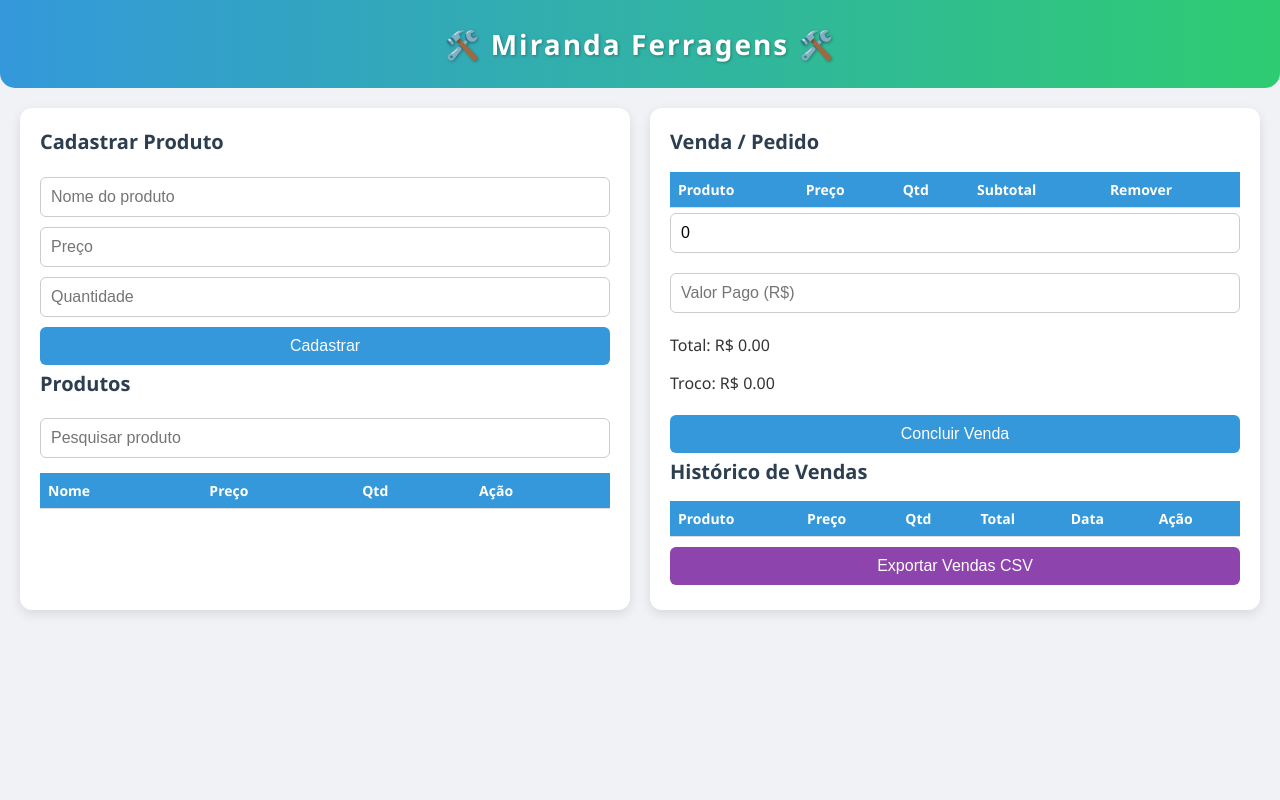
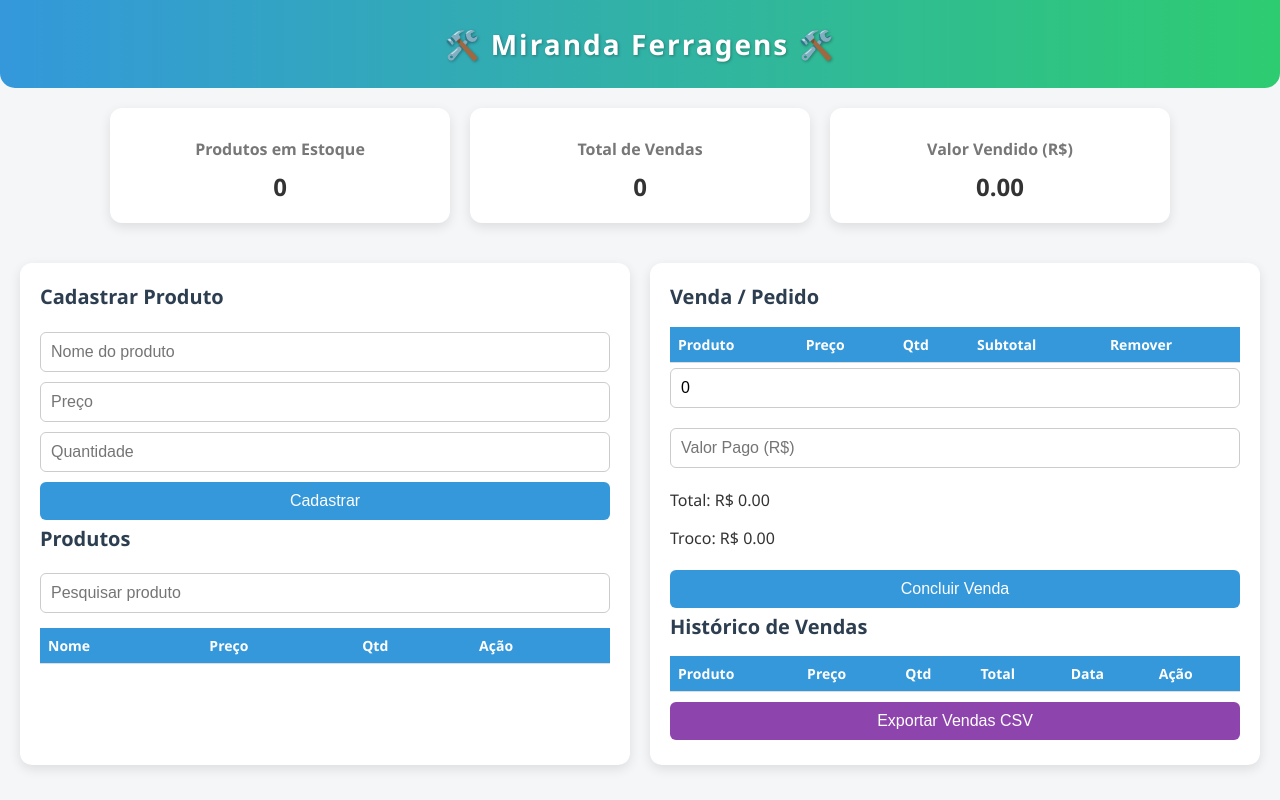
Before and after one commit to thiago-sl/mirandaferragem, a plain HTML site: page index.html in a window 1280 px wide. Drawn offline with Linux system fonts and the light colour scheme.

Commit message:
alteraçao
codigo base

```diff
--- a/index.html
+++ b/index.html
@@ -7,7 +7,7 @@
 <style>
     body {
         font-family: 'Segoe UI', Tahoma, Geneva, Verdana, sans-serif;
-        background-color: #f0f2f5;
+        background-color: #f4f6f8;
         margin: 0;
         padding: 0;
         color: #333;
@@ -26,11 +26,41 @@
         border-bottom-right-radius: 15px;
     }
 
+    .dashboard {
+        display: flex;
+        flex-wrap: wrap;
+        gap: 20px;
+        padding: 20px;
+        justify-content: center;
+    }
+
+    .card {
+        background-color: #fff;
+        flex: 1 1 200px;
+        max-width: 300px;
+        padding: 20px;
+        border-radius: 12px;
+        box-shadow: 0 4px 12px rgba(0,0,0,0.1);
+        text-align: center;
+    }
+
+    .card h3 {
+        margin: 10px 0;
+        font-size: 16px;
+        color: #777;
+    }
+
+    .card p {
+        font-size: 24px;
+        font-weight: bold;
+        margin: 0;
+    }
+
     .container {
         display: flex;
         flex-wrap: wrap;
+        gap: 20px;
         padding: 20px;
-        gap: 20px;
         justify-content: center;
     }
 
@@ -40,7 +70,7 @@
         border-radius: 12px;
         box-shadow: 0 4px 12px rgba(0,0,0,0.1);
         flex: 1 1 450px;
-        max-width: 600px;
+        max-width: 650px;
         min-width: 280px;
     }
 
@@ -101,14 +131,15 @@
         flex-wrap: wrap;
     }
 
-    /* Responsividade */
+    /* Responsividade total */
     @media (max-width: 1200px) {
-        .container { flex-direction: column; align-items: center; }
+        .container, .dashboard { flex-direction: column; align-items: center; }
     }
 
     @media (max-width: 768px) {
         h2 { font-size: 18px; }
         table th, table td { font-size: 12px; padding: 6px; }
+        .card p { font-size: 20px; }
     }
 
     @media (max-width: 480px) {
@@ -121,6 +152,21 @@
 <body>
 
 <header>🛠️ Miranda Ferragens 🛠️</header>
+
+<div class="dashboard">
+    <div class="card">
+        <h3>Produtos em Estoque</h3>
+        <p id="totalProdutos">0</p>
+    </div>
+    <div class="card">
+        <h3>Total de Vendas</h3>
+        <p id="totalVendas">0</p>
+    </div>
+    <div class="card">
+        <h3>Valor Vendido (R$)</h3>
+        <p id="valorVendido">0.00</p>
+    </div>
+</div>
 
 <div class="container">
 
@@ -179,11 +225,13 @@ let produtos = JSON.parse(localStorage.getItem(LS_PRODUTOS)) || [];
 let vendas = JSON.parse(localStorage.getItem(LS_VENDAS)) || [];
 let carrinho = [];
 
+// Funções de persistência
 function salvarLocalStorage() {
     localStorage.setItem(LS_PRODUTOS, JSON.stringify(produtos));
     localStorage.setItem(LS_VENDAS, JSON.stringify(vendas));
 }
 
+// Cadastro de produto
 function cadastrarProduto() {
     const nome = document.getElementById("nomeProduto").value.trim();
     const preco = parseFloat(document.getElementById("precoProduto").value);
@@ -195,8 +243,10 @@ function cadastrarProduto() {
     document.getElementById("nomeProduto").value = "";
     document.getElementById("precoProduto").value = "";
     document.getElementById("quantidadeProduto").value = "";
+    atualizarDashboard();
 }
 
+// Tabela produtos
 function atualizarTabelaProdutos() {
     const tbody = document.getElementById("tabelaProdutos").querySelector("tbody");
     tbody.innerHTML = "";
@@ -216,12 +266,13 @@ function atualizarTabelaProdutos() {
     });
 }
 
+// Carrinho
 function adicionarCarrinho(index) {
     const produto = produtos[index];
     if (produto.quantidade === 0) { alert("Produto sem estoque!"); return; }
     const existente = carrinho.find(item => item.nome === produto.nome);
     if (existente) {
-        if (existente.qtd < produto.quantidade) { existente.qtd++; }
+        if (existente.qtd < produto.quantidade) existente.qtd++;
         else { alert("Estoque insuficiente!"); return; }
     } else {
         carrinho.push({ nome: produto.nome, preco: produto.preco, qtd: 1 });
@@ -293,6 +344,7 @@ function concluirVenda() {
     atualizarCarrinho();
     atualizarTabelaProdutos();
     atualizarTabelaVendas();
+    atualizarDashboard();
 }
 
 function atualizarTabelaVendas() {
@@ -305,7 +357,6 @@ function atualizarTabelaVendas() {
         row.insertCell(2).innerText = v.qtd;
         row.insertCell(3).innerText = v.total.toFixed(2);
         row.insertCell(4).innerText = v.data;
-
         const btn = document.createElement("button");
         btn.className = "btn-small btn-excluir";
         btn.innerText = "Excluir";
@@ -322,6 +373,7 @@ function excluirVenda(index) {
     salvarLocalStorage();
     atualizarTabelaProdutos();
     atualizarTabelaVendas();
+    atualizarDashboard();
 }
 
 function exportarCSV() {
@@ -337,10 +389,18 @@ function exportarCSV() {
     link.click();
 }
 
+// Dashboard
+function atualizarDashboard() {
+    document.getElementById("totalProdutos").innerText = produtos.reduce((acc,p)=>acc+p.quantidade,0);
+    document.getElementById("totalVendas").innerText = vendas.length;
+    document.getElementById("valorVendido").innerText = vendas.reduce((acc,v)=>acc+v.total,0).toFixed(2);
+}
+
+// Inicialização
 atualizarTabelaProdutos();
 atualizarCarrinho();
 atualizarTabelaVendas();
-
+atualizarDashboard();
 </script>
 
 </body>
```
